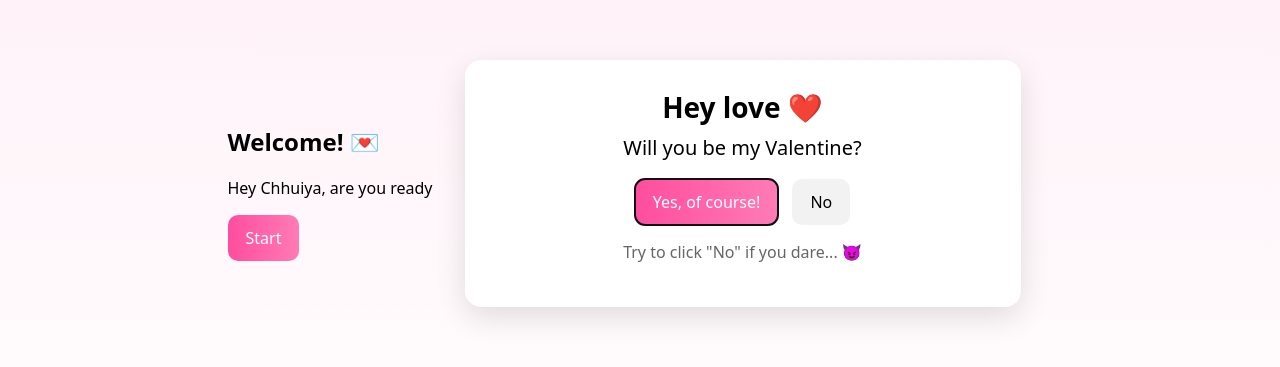
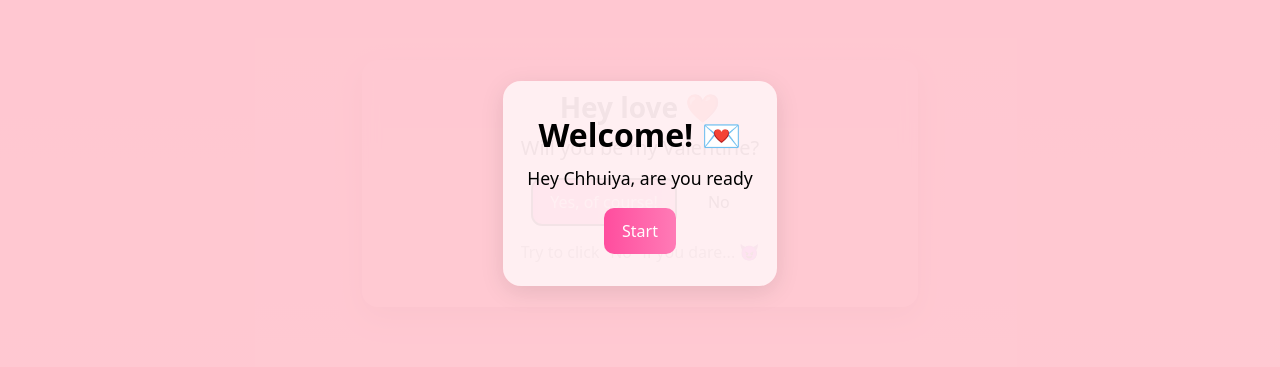
Before and after one commit to kuntald139-droid/chhuuiyaa.github.io, a plain HTML site: page index.html in a window 1280 px wide. Shown: the part 217-584 px from the top of the page. Drawn offline with Linux system fonts and the light colour scheme.

Commit message:
Update styles.css

```diff
--- a/styles.css
+++ b/styles.css
@@ -13,7 +13,9 @@ body{
 }
 .stage{width:100%;max-width:620px;padding:32px}
 .card{
-  background:var(--card);
+  background: rgba(255,255,255,0.45);
+  backdrop-filter: blur(8px);
+  -webkit-backdrop-filter: blur(8px);
   padding:28px;border-radius:16px;box-shadow:0 10px 30px rgba(0,0,0,0.12);
   text-align:center;
 }
@@ -25,6 +27,35 @@ h1{margin:0 0 8px;font-size:28px}
 .btn.no{background:#f2f2f2}
 .hint{margin-top:16px;color:#666}
 #confetti{position:fixed;inset:0;pointer-events:none}
+#start-overlay {
+  position: fixed;
+  inset: 0;
+  background: rgba(255, 192, 203, 0.85);
+  z-index: 9999;
+  display: flex;
+  align-items: center;
+  justify-content: center;
+  transition: opacity 0.5s;
+}
+#start-overlay.hide {
+  opacity: 0;
+  pointer-events: none;
+}
+.start-content {
+  background: rgba(255,255,255,0.7);
+  border-radius: 18px;
+  box-shadow: 0 6px 24px rgba(0,0,0,0.10);
+  padding: 32px 24px;
+  text-align: center;
+}
+.start-content h2 {
+  margin: 0 0 10px;
+  font-size: 2em;
+}
+.start-content p {
+  margin: 0 0 18px;
+  font-size: 1.1em;
+}
 /* small screen tweaks */
 @media(max-width:420px){.buttons{flex-direction:column}.btn{width:100%}}
 @media (max-width: 600px) {
```
